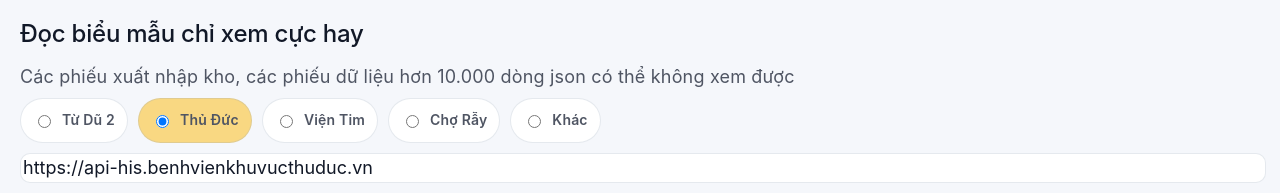
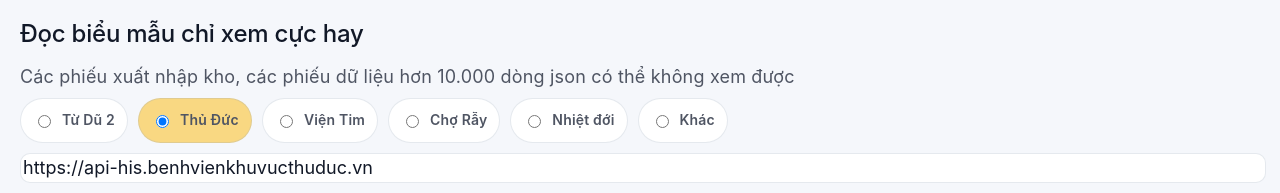
Before and after one commit to thnbih/bieu-mau-chi-xem, a React (Vite) app: page / in a window 1280 px wide. Shown: the top 193 px of the page. Built offline with nearby package versions, Linux system fonts and the light colour scheme.

Commit message:
revert version

```diff
--- a/src/App.jsx
+++ b/src/App.jsx
@@ -34,6 +34,11 @@ const apiPresets = [
     id: "cho-ray",
     label: "Chợ Rẫy",
     url: "https://api-his.choray.vn/",
+  },
+  {
+    id: "nhiet-doi",
+    label: "Nhiệt đới",
+    url: "http://his.bvnhietdoi.com.vn",
   },
 ];
 
```
